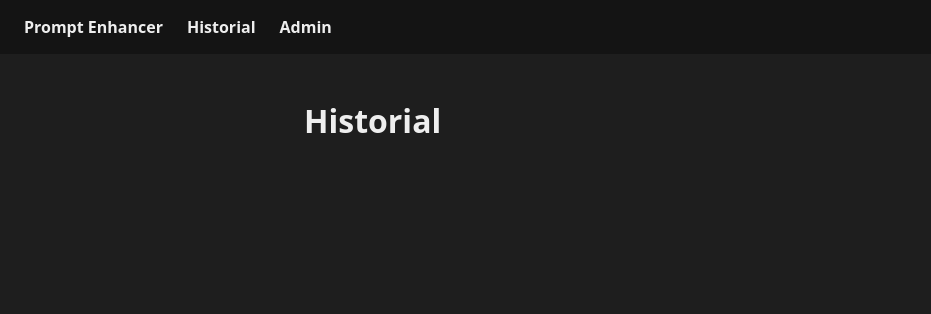
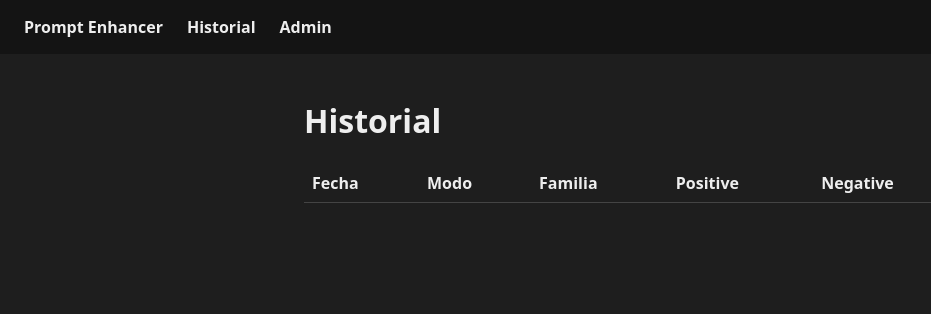
Before and after one commit to moictab/prompt-enhancer, a FastAPI app: template app/templates/historial.html in a window 1280 px wide. Shown: the top 314 px of the page, without its empty margins (0-931 px from the left). Run offline with FastAPI, Linux system fonts and the light colour scheme; the template is opened without the code that fills it, so the values that code supplies are empty.

Commit message:
Add Historial page rendering
Co-Authored-By: Claude Sonnet 5 <noreply@anthropic.com>

```diff
--- /dev/null
+++ b/app/static/historial.js
@@ -0,0 +1,40 @@
+function truncate(text, length) {
+  if (!text) return "";
+  return text.length > length ? `${text.slice(0, length)}...` : text;
+}
+
+async function loadHistory() {
+  const response = await fetch("/api/history");
+  const entries = await response.json();
+  const body = document.getElementById("history-body");
+
+  entries.forEach((entry) => {
+    const row = document.createElement("tr");
+
+    const date = document.createElement("td");
+    date.textContent = new Date(entry.timestamp).toLocaleString();
+    row.appendChild(date);
+
+    const mode = document.createElement("td");
+    mode.textContent = entry.mode;
+    row.appendChild(mode);
+
+    const family = document.createElement("td");
+    family.textContent = entry.family_name;
+    row.appendChild(family);
+
+    const positive = document.createElement("td");
+    positive.textContent = truncate(entry.positive_prompt, 120);
+    positive.title = entry.positive_prompt;
+    row.appendChild(positive);
+
+    const negative = document.createElement("td");
+    negative.textContent = truncate(entry.negative_prompt, 80);
+    negative.title = entry.negative_prompt;
+    row.appendChild(negative);
+
+    body.appendChild(row);
+  });
+}
+
+document.addEventListener("DOMContentLoaded", loadHistory);
--- a/app/templates/historial.html
+++ b/app/templates/historial.html
@@ -2,4 +2,13 @@
 {% block title %}Historial{% endblock %}
 {% block content %}
 <h1>Historial</h1>
+<table>
+  <thead>
+    <tr><th>Fecha</th><th>Modo</th><th>Familia</th><th>Positive</th><th>Negative</th></tr>
+  </thead>
+  <tbody id="history-body"></tbody>
+</table>
 {% endblock %}
+{% block scripts %}
+<script src="/static/historial.js"></script>
+{% endblock %}
```
Also changed, not shown: tests/test_pages.py (+7 -0 lines).
